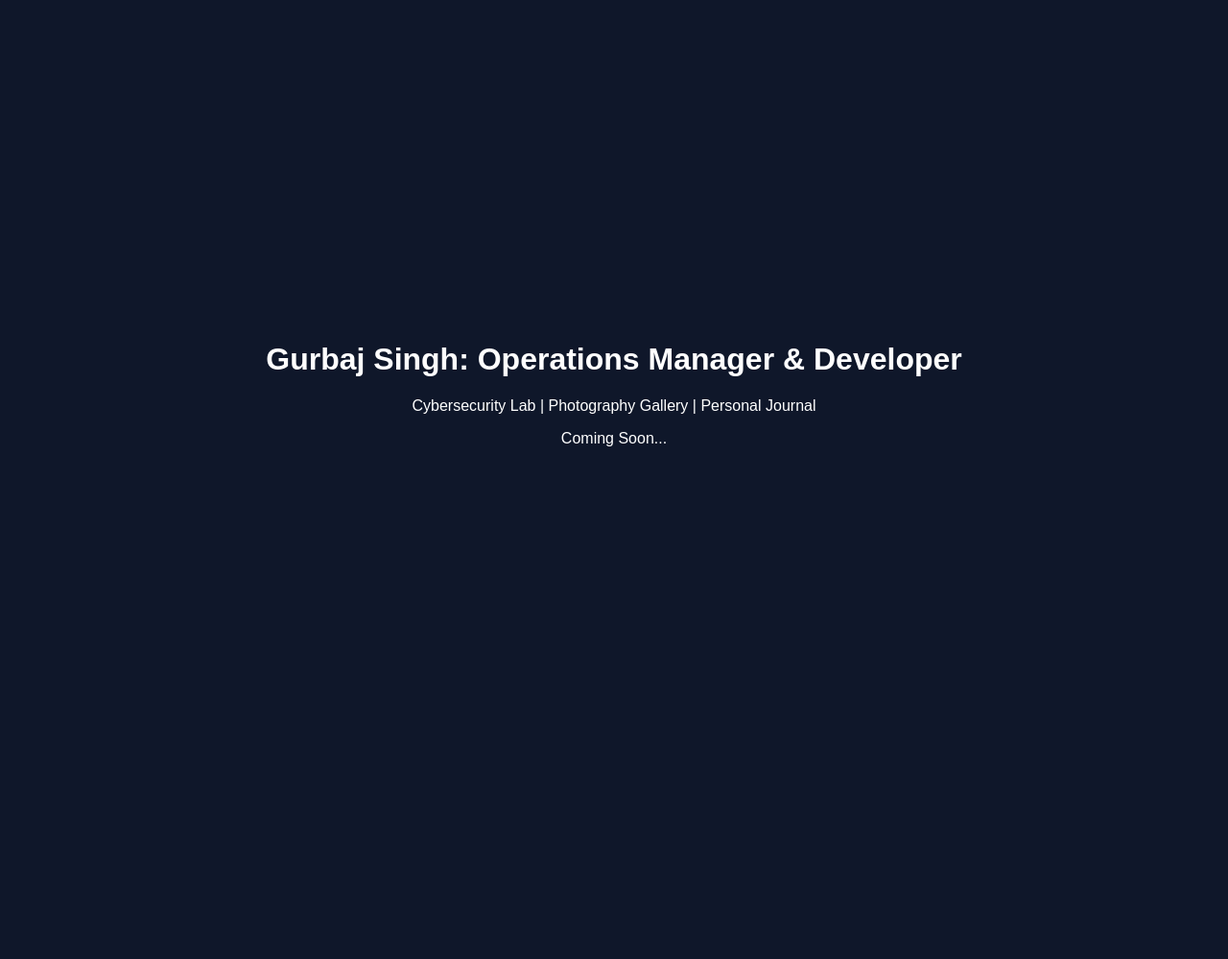
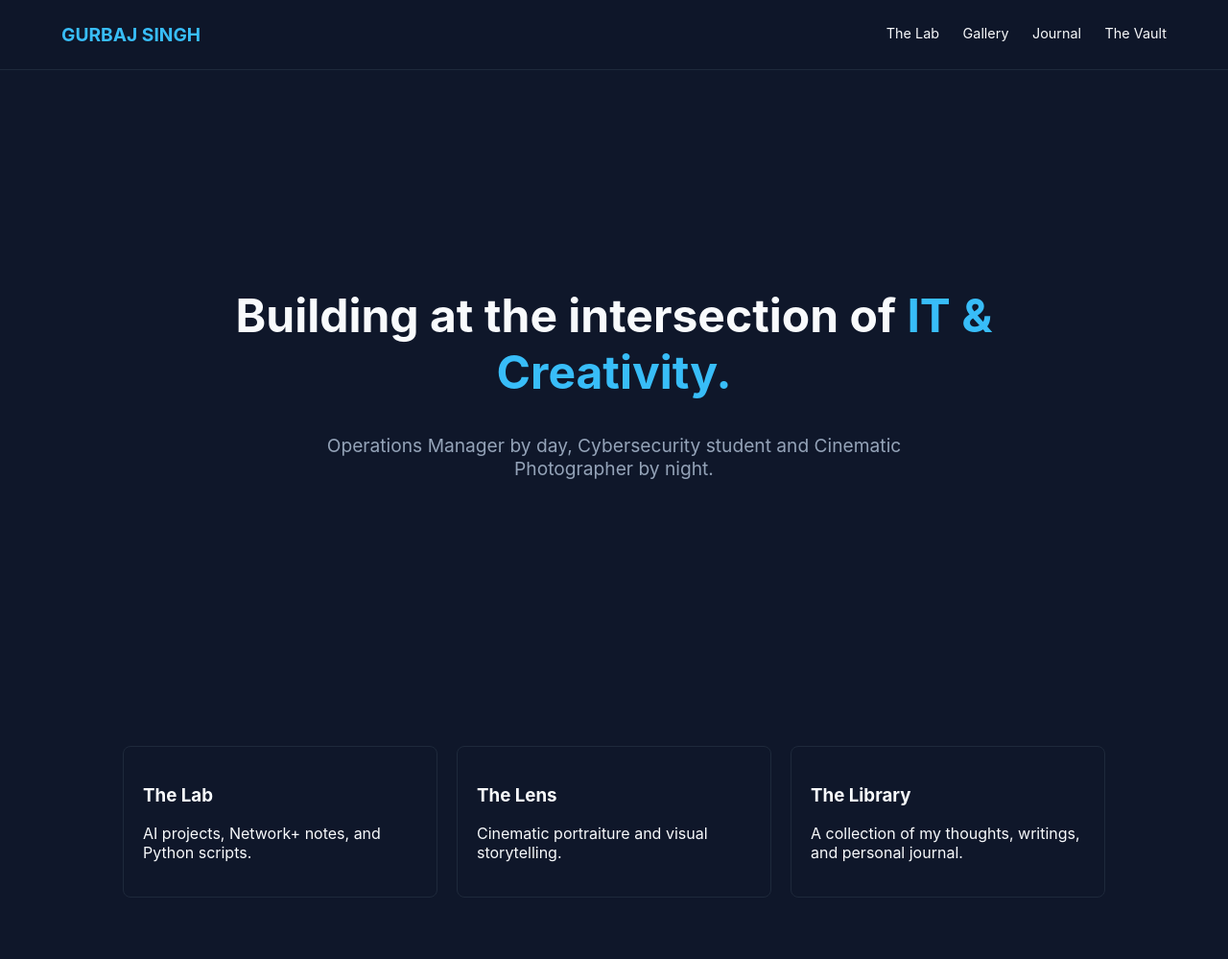
Before and after one commit to gurbajsangha/my-portfolio, a plain HTML site: page index.html in a window 1280 px wide. Shown: the whole page at 96% size. Before the commit the page ends 816 px from the top, so only its background shows below. Drawn offline with Linux system fonts and the light colour scheme.

Commit message:
Update index.html with new layout and styles
Refactor HTML structure and styles for improved layout and readability.

```diff
--- a/index.html
+++ b/index.html
@@ -1,19 +1,58 @@
 <!DOCTYPE html>
-<html>
+<html lang="en">
 <head>
+    <meta charset="UTF-8">
+    <meta name="viewport" content="width=device-width, initial-scale=1.0">
     <title>Gurbaj Singh | Portfolio</title>
     <style>
-        body { background: #0f172a; color: white; font-family: sans-serif; display: flex; height: 100vh; align-items: center; justify-content: center; text-align: center; }
-        h1 { border-right: 2px solid; width: 100%; white-space: nowrap; overflow: hidden; animation: typing 2s, cursor .4s step-end infinite; }
-        @keyframes typing { from { width: 0 } }
-        @keyframes cursor { 50% { border-color: transparent } }
+        :root { --bg: #0f172a; --text: #f8fafc; --accent: #38bdf8; }
+        body { background: var(--bg); color: var(--text); font-family: 'Inter', sans-serif; margin: 0; }
+
+        nav { display: flex; justify-content: space-between; padding: 1.5rem 5%; background: rgba(15, 23, 42, 0.9); position: sticky; top: 0; border-bottom: 1px solid #1e293b; }
+        .logo { font-weight: bold; font-size: 1.2rem; color: var(--accent); }
+        .nav-links a { color: var(--text); text-decoration: none; margin-left: 20px; font-size: 0.9rem; transition: color 0.3s; }
+        .nav-links a:hover { color: var(--accent); }
+
+        .hero { height: 80vh; display: flex; flex-direction: column; align-items: center; justify-content: center; text-align: center; padding: 0 10%; }
+        h1 { font-size: 3rem; margin-bottom: 1rem; }
+        .subtitle { font-size: 1.2rem; color: #94a3b8; max-width: 600px; }
+
+        .section-preview { display: grid; grid-template-columns: repeat(auto-fit, minmax(250px, 1fr)); gap: 20px; padding: 5% 10%; }
+        .card { border: 1px solid #1e293b; padding: 20px; border-radius: 8px; transition: transform 0.3s; cursor: pointer; }
+        .card:hover { transform: translateY(-5px); border-color: var(--accent); }
     </style>
 </head>
 <body>
-    <div>
-        <h1>Gurbaj Singh: Operations Manager & Developer</h1>
-        <p>Cybersecurity Lab | Photography Gallery | Personal Journal</p>
-        <p>Coming Soon...</p>
+
+    <nav>
+        <div class="logo">GURBAJ SINGH</div>
+        <div class="nav-links">
+            <a href="#lab">The Lab</a>
+            <a href="#gallery">Gallery</a>
+            <a href="#journal">Journal</a>
+            <a href="/vault">The Vault</a>
+        </div>
+    </nav>
+
+    <div class="hero">
+        <h1>Building at the intersection of <span style="color: var(--accent);">IT & Creativity.</span></h1>
+        <p class="subtitle">Operations Manager by day, Cybersecurity student and Cinematic Photographer by night.</p>
     </div>
+
+    <div class="section-preview">
+        <div class="card">
+            <h3>The Lab</h3>
+            <p>AI projects, Network+ notes, and Python scripts.</p>
+        </div>
+        <div class="card">
+            <h3>The Lens</h3>
+            <p>Cinematic portraiture and visual storytelling.</p>
+        </div>
+        <div class="card">
+            <h3>The Library</h3>
+            <p>A collection of my thoughts, writings, and personal journal.</p>
+        </div>
+    </div>
+
 </body>
 </html>
```
